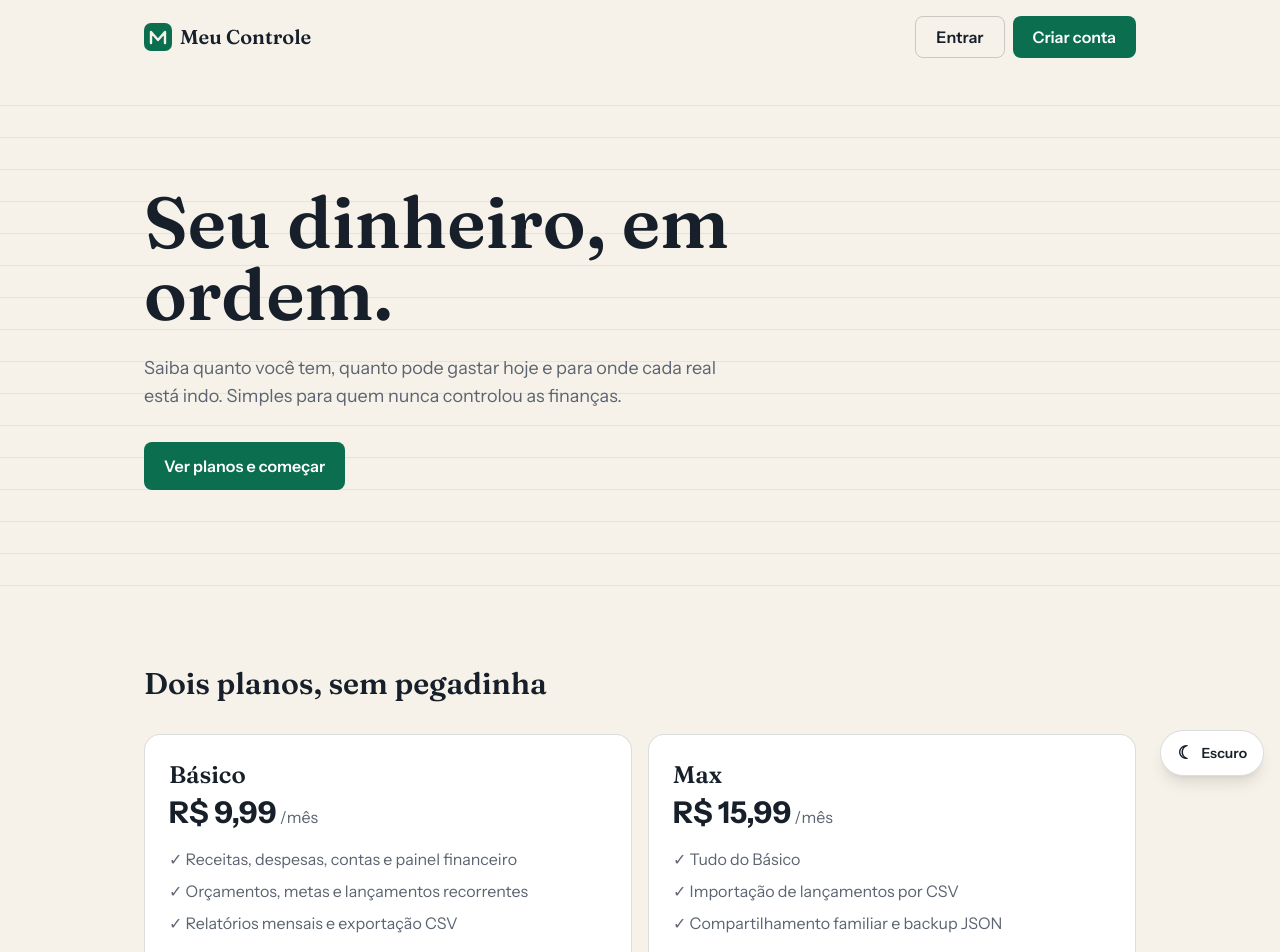
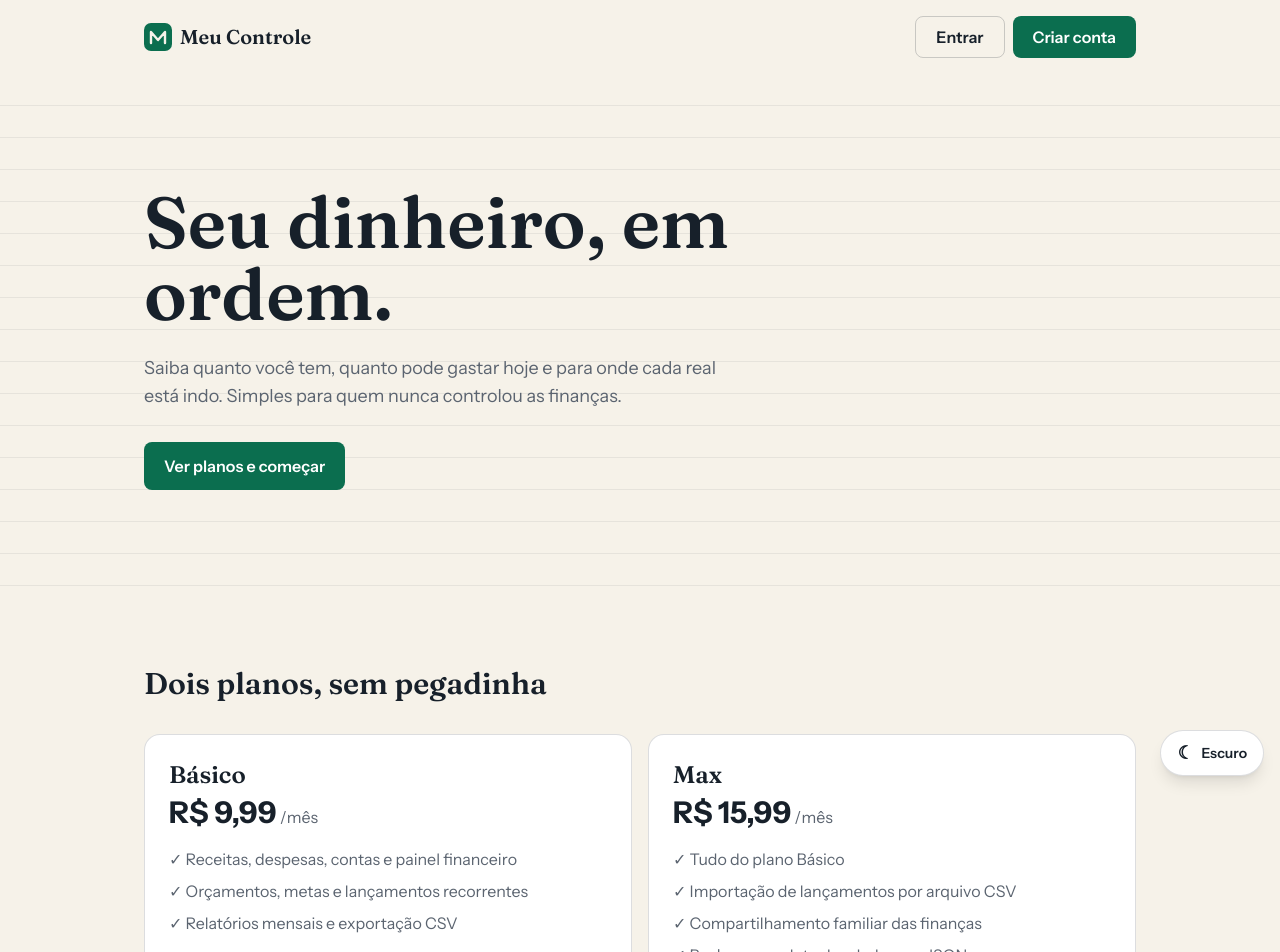
Before and after one commit to marcusdesigner2011-boop/meu-controle, a Next.js app: page / in a window 1280 px wide. Shown: the top 952 px of the page. Built offline with nearby package versions, Linux system fonts and the light colour scheme.

Commit message:
feat: alinhar comparação de planos na página inicial

```diff
--- a/src/app/page.tsx
+++ b/src/app/page.tsx
@@ -3,10 +3,6 @@ import { Logo } from "@/components/Logo";
 import { PLANS } from "@/lib/billing/plans";
 import { formatBRL } from "@/lib/finance/money";
 
-const features = {
-  basic: ["Receitas, despesas, contas e painel financeiro", "Orçamentos, metas e lançamentos recorrentes", "Relatórios mensais e exportação CSV"],
-  max: ["Tudo do Básico", "Importação de lançamentos por CSV", "Compartilhamento familiar e backup JSON"],
-};
 export default function Home() {
   return (
     <>
@@ -28,7 +24,7 @@ export default function Home() {
             <article key={id} className="rounded-2xl border border-ink/15 bg-white p-6">
               <h3 className="font-display text-2xl font-semibold">{PLANS[id].name}</h3>
               <p className="mt-1 text-3xl font-bold">{formatBRL(PLANS[id].priceCents)}<span className="text-base font-normal text-muted"> /mês</span></p>
-              <ul className="mt-4 space-y-2 text-muted">{features[id].map((f) => <li key={f}>✓ {f}</li>)}</ul>
+              <ul className="mt-4 space-y-2 text-muted">{PLANS[id].features.map((f) => <li key={f}>✓ {f}</li>)}</ul>
               <Link href={`/cadastrar?plano=${id}`} className="btn-primary mt-6 w-full">Escolher {PLANS[id].name}</Link>
             </article>
           ))}
```
